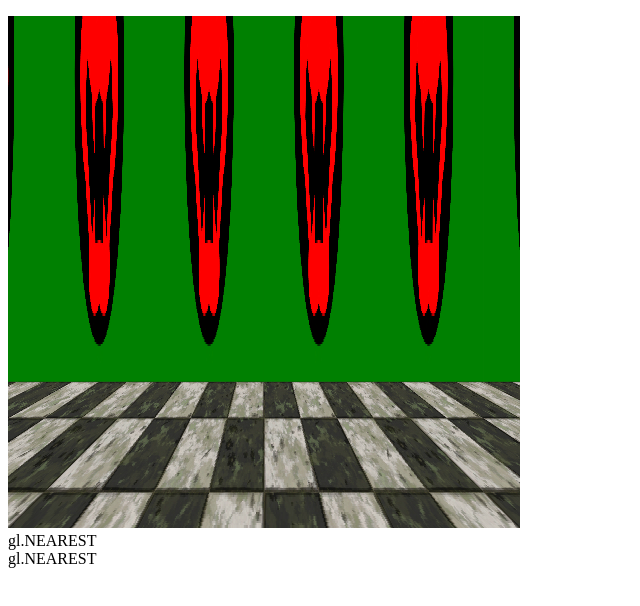
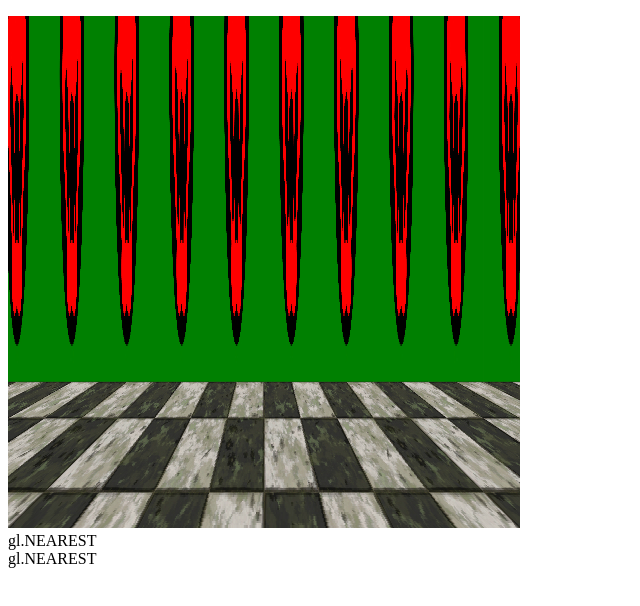
Before and after one commit to tap4/tap4.github.io, a plain HTML site: page flag/index.html in a window 1280 px wide. Shown: the whole page, without its empty margins (0-640 px from the left). Drawn offline with Linux system fonts and the light colour scheme; animation ran at ten frames a second.

Commit message:
rename resize

```diff
--- /dev/null
+++ b/flag/flag.js
@@ -0,0 +1,239 @@
+/////////////////////////////////////////////////////////////////
+//    Sýnidæmi í Tölvugrafík
+//     Sýnir mismunandi útgáfur af síun (filter) í mynsturvörpun.
+//     Tvívíður veggur er skilgreindur og varpað á hann mynd sem er
+//     lesin inn.  Hægt að snúa spjaldinu og færa til.
+//
+//    Hjálmtýr Hafsteinsson, mars 2015
+/////////////////////////////////////////////////////////////////
+var canvas;
+var gl;
+
+var numVertices  = 6;
+
+var program;
+
+var pointsArray = [];
+var colorsArray = [];
+var texCoordsArray = [];
+
+var texture;
+
+var vBuffer;
+var vTexCoord;
+var tBuffer;
+var vPosition;
+
+var image;
+var image2;
+
+var movement = false;
+var spinX = 0;
+var spinY = 0;
+var origX;
+var origY;
+
+var zDist = -5.0;
+
+var proLoc;
+var mvLoc;
+
+// Tveir þríhyrningar sem mynda spjald í z=0 planinu
+var vertices = [
+    //Flag
+    vec4( -5.0, -1.0, 0.0, 1.0 ),
+    vec4(  5.0, -1.0, 0.0, 1.0 ),
+    vec4(  5.0,  10.0, 0.0, 1.0 ),
+    vec4(  5.0,  10.0, 0.0, 1.0 ),
+    vec4( -5.0,  10.0, 0.0, 1.0 ),
+    vec4( -5.0, -1.0, 0.0, 1.0 ),
+    //Floor
+    vec4( -10.0,  -1.0, -10.0, 1.0 ),
+    vec4(  10.0,  -1.0, -10.0, 1.0 ),
+    vec4(  10.0,  -1.0, 0.0, 1.0 ),
+    vec4(  10.0,  -1.0, 0.0, 1.0 ),
+    vec4( -10.0,  -1.0, 0.0, 1.0 ),
+    vec4( -10.0,  -1.0, -10.0, 1.0 )
+];
+
+//Floor Vertices
+var Fvertices = [
+    vec4( -10.0,  -1.0, 10.0, 1.0 ),
+    vec4(  10.0,  -1.0, 10.0, 1.0 ),
+    vec4(  10.0,  -1.0, 0.0, 1.0 ),
+    vec4(  10.0,  -1.0, 0.0, 1.0 ),
+    vec4( -10.0,  -1.0, 0.0, 1.0 ),
+    vec4( -10.0,  -1.0, 10.0, 1.0 )
+];
+
+// Mynsturhnit fyrir spjaldið
+var texCoords = [
+    vec2(  0.0, 0.0 ),
+    vec2( 20.0, 0.0 ),
+    vec2( 20.0, 2.0 ),
+    vec2( 20.0, 2.0 ),
+    vec2(  0.0, 2.0 ),
+    vec2(  0.0, 0.0 ),
+    vec2(  0.0, 0.0 ),
+    vec2( 20.0, 0.0 ),
+    vec2( 20.0, 2.0 ),
+    vec2( 20.0, 2.0 ),
+    vec2(  0.0, 2.0 ),
+    vec2(  0.0, 0.0 )
+
+];
+var FtexCoords =[
+    vec2(  0.0, 0.0 ),
+    vec2( 20.0, 0.0 ),
+    vec2( 20.0, 2.0 ),
+    vec2( 20.0, 2.0 ),
+    vec2(  0.0, 2.0 ),
+    vec2(  0.0, 0.0 )
+    ];
+
+
+function configureTexture( image ) {
+    texture = gl.createTexture();
+    gl.bindTexture( gl.TEXTURE_2D, texture );
+    gl.pixelStorei(gl.UNPACK_FLIP_Y_WEBGL, true);
+    gl.texImage2D( gl.TEXTURE_2D, 0, gl.RGBA, gl.RGBA, gl.UNSIGNED_BYTE, image );
+    gl.generateMipmap( gl.TEXTURE_2D );
+    //gl.texParameteri( gl.TEXTURE_2D, gl.TEXTURE_WRAP_S, gl.CLAMP_TO_EDGE );
+    //gl.texParameteri( gl.TEXTURE_2D, gl.TEXTURE_WRAP_T, gl.CLAMP_TO_EDGE );
+    gl.texParameteri( gl.TEXTURE_2D, gl.TEXTURE_WRAP_S, gl.REPEAT );
+    gl.texParameteri( gl.TEXTURE_2D, gl.TEXTURE_WRAP_T, gl.REPEAT );
+    gl.texParameteri( gl.TEXTURE_2D, gl.TEXTURE_MIN_FILTER, gl.NEAREST );
+    gl.texParameteri( gl.TEXTURE_2D, gl.TEXTURE_MAG_FILTER, gl.NEAREST );
+
+    gl.uniform1i(gl.getUniformLocation(program, "texture"), 0);
+}
+
+
+window.onload = function init() {
+
+    canvas = document.getElementById( "gl-canvas" );
+
+    gl = WebGLUtils.setupWebGL( canvas );
+    if ( !gl ) { alert( "WebGL isn't available" ); }
+
+    gl.viewport( 0, 0, canvas.width, canvas.height );
+    gl.clearColor( 0.9, 1.0, 1.0, 1.0 );
+
+    gl.enable(gl.DEPTH_TEST);
+
+    //
+    //  Load shaders and initialize attribute buffers
+    //
+    program = initShaders( gl, "vertex-shader", "fragment-shader" );
+    gl.useProgram( program );
+
+    vBuffer = gl.createBuffer();
+    gl.bindBuffer( gl.ARRAY_BUFFER, vBuffer );
+    gl.bufferData( gl.ARRAY_BUFFER, flatten(vertices), gl.STATIC_DRAW );
+
+    vPosition = gl.getAttribLocation( program, "vPosition" );
+    gl.vertexAttribPointer( vPosition, 4, gl.FLOAT, false, 0, 0 );
+    gl.enableVertexAttribArray( vPosition );
+
+    tBuffer = gl.createBuffer();
+    gl.bindBuffer( gl.ARRAY_BUFFER, tBuffer );
+    gl.bufferData( gl.ARRAY_BUFFER, flatten(texCoords), gl.STATIC_DRAW );
+
+    vTexCoord = gl.getAttribLocation( program, "vTexCoord" );
+    gl.vertexAttribPointer( vTexCoord, 2, gl.FLOAT, false, 0, 0 );
+    gl.enableVertexAttribArray( vTexCoord );
+
+    // Seinni leið til að ná í mynd: Ná í úr html-skrá:
+    //
+
+    image = document.getElementById("texImage");
+    image2 = document.getElementById("texImage2");
+    configureTexture( image );
+
+    document.getElementById("MagFilter").innerHTML = "gl.NEAREST";
+    document.getElementById("MinFilter").innerHTML = "gl.NEAREST";
+
+
+    proLoc = gl.getUniformLocation( program, "projection" );
+    mvLoc = gl.getUniformLocation( program, "modelview" );
+
+    var proj = perspective( 50.0, 1.0, 0.2, 100.0 );
+    gl.uniformMatrix4fv(proLoc, false, flatten(proj));
+
+
+    //event listeners for mouse
+    canvas.addEventListener("mousedown", function(e){
+        movement = true;
+        origX = e.clientX;
+        origY = e.clientY;
+        e.preventDefault();         // Disable drag and drop
+    } );
+
+    canvas.addEventListener("mouseup", function(e){
+        movement = false;
+    } );
+
+    canvas.addEventListener("mousemove", function(e){
+        if(movement) {
+    	    spinY = ( spinY + (e.clientX - origX) ) % 360;
+            spinX = ( spinX + (origY - e.clientY) ) % 360;
+            origX = e.clientX;
+            origY = e.clientY;
+        }
+    } );
+
+    // Event listener for keyboard
+     window.addEventListener("keydown", function(e){
+         switch( e.keyCode ) {
+            case 38:	// upp ör
+                zDist += 0.1;
+                break;
+            case 40:	// niður ör
+                zDist -= 0.1;
+                break;
+         }
+     }  );
+
+    // Event listener for mousewheel
+     window.addEventListener("mousewheel", function(e){
+         if( e.wheelDelta > 0.0 ) {
+             zDist += 0.2;
+         } else {
+             zDist -= 0.2;
+         }
+     }  );
+
+    render();
+
+
+}
+
+var render = function(){
+    gl.clear( gl.COLOR_BUFFER_BIT | gl.DEPTH_BUFFER_BIT);
+
+    gl.bindBuffer( gl.ARRAY_BUFFER, vBuffer );
+    gl.bufferData( gl.ARRAY_BUFFER, flatten(vertices), gl.STATIC_DRAW );
+    gl.bindBuffer( gl.ARRAY_BUFFER, tBuffer );
+    gl.bufferData( gl.ARRAY_BUFFER, flatten(texCoords), gl.STATIC_DRAW );
+    gl.vertexAttribPointer( vTexCoord, 2, gl.FLOAT, false, 0, 0 );
+    gl.enableVertexAttribArray( vTexCoord );
+
+    // staðsetja áhorfanda og meðhöndla músarhreyfingu
+    var mv = lookAt( vec3(0.0, 0.0, zDist), vec3(0.0, 0.0, 0.0), vec3(0.0, 1.0, 0.0) );
+    mv = mult( mv, rotate( parseFloat(spinX), [1, 0, 0] ) );
+    mv = mult( mv, rotate( parseFloat(spinY), [0, 1, 0] ) );
+
+
+    gl.uniformMatrix4fv(mvLoc, false, flatten(mv));
+
+    gl.drawArrays( gl.TRIANGLES, 0, numVertices);
+
+
+    configureTexture( image2 );
+
+    gl.drawArrays( gl.TRIANGLES, numVertices, numVertices);
+
+    configureTexture( image );
+
+    requestAnimFrame(render);
+}
--- a/flag/index.html
+++ b/flag/index.html
@@ -48,7 +48,7 @@ main()
 <script type="text/javascript" src="Common/webgl-utils.js"></script>
 <script type="text/javascript" src="Common/initShaders.js"></script>
 <script type="text/javascript" src="Common/MV.js"></script>
-<script type="text/javascript" src="wall&floor.js"></script>
+<script type="text/javascript" src="flag.js"></script>
 
 
 <body>
```
